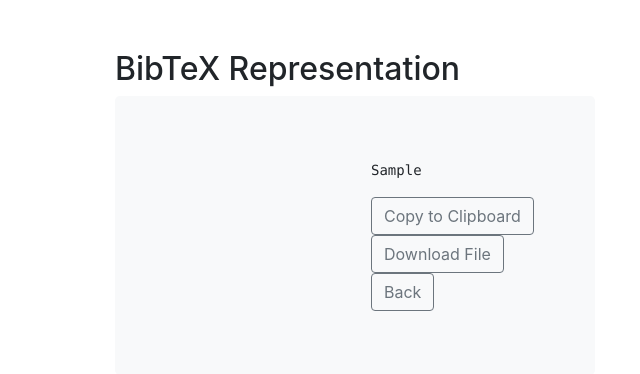
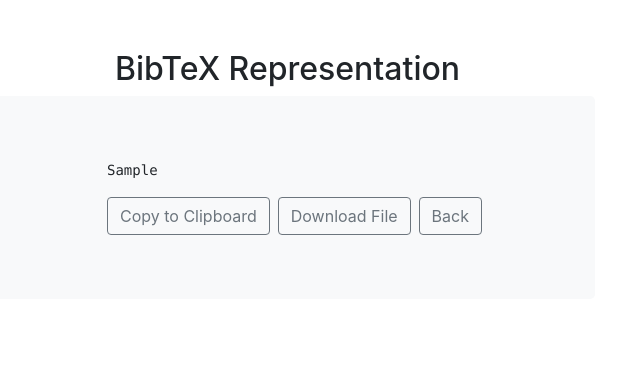
Before and after one commit to Eeritvan/ohtu-tiistai, a Flask app: template src/templates/bibtex.html in a window 1280 px wide. Shown: the part 56-430 px from the top of the page, without its empty margins (285-925 px from the left). Run offline with Flask 3, Linux system fonts and the light colour scheme; the template is opened without the code that fills it: most values are stand-ins (such as "Sample title", 1, 10 or a date in 2020); some libraries are stand-ins or nearby versions.

Commit message:
Add padding to buttons, arrange BibTeX page button horizontally, adjust BibTeX page content padding

```diff
--- a/src/static/layout.css
+++ b/src/static/layout.css
@@ -22,7 +22,7 @@ input {
 
 }
 #bibtexbox {
-  margin-left: 400px;
+  margin-left: 200px;
   margin-right: 400px;
-  padding-left: 20%;
+  padding-left: 15%;
 }
--- a/src/templates/bibtex.html
+++ b/src/templates/bibtex.html
@@ -6,13 +6,15 @@ BibTeX Representation
 <h2 id="pagetitle">BibTeX Representation</h2>
 <div class="jumbotron text-left bg-light" id="bibtexbox">
   <pre id="bibtex-content">{{ bibtex_entry }}</pre>
-  <button class="btn btn-outline-secondary" onclick="copyToClipboard()">Copy to Clipboard</button>
-  <form action="/download_bibtex/{{ reference_id }}" method="GET">
-    <button type="submit" class="btn btn-outline-secondary">Download File</button>
-  </form>
-  <form action="/" method="GET">
-    <button type="submit" class="btn btn-outline-secondary">Back</button>
-  </form>
+  <div class="d-flex">
+    <button class="btn btn-outline-secondary mr-2" onclick="copyToClipboard()">Copy to Clipboard</button>
+    <form action="/download_bibtex/{{ reference_id }}" method="GET" class="mr-2">
+      <button type="submit" class="btn btn-outline-secondary">Download File</button>
+    </form>
+    <form action="/" method="GET">
+      <button type="submit" class="btn btn-outline-secondary mr-2">Back</button>
+    </form>
+  </div>
 
   <script>
     function copyToClipboard() {
--- a/src/templates/index.html
+++ b/src/templates/index.html
@@ -108,13 +108,13 @@ Reference app
 
         </form>
         <form action="/export_bibtex/{{reference.id}}" method="GET">
-          <button type="submit" class="btn btn-light">Export BibTeX</button>
+          <button type="submit" class="btn btn-light mr-2">Export BibTeX</button>
         </form>
         <form action="/edit_reference/{{reference.id}}" method="GET">
-          <button type="submit" class="btn btn-light"> Edit </button>
+          <button type="submit" class="btn btn-light mr-2"> Edit </button>
         </form>
         <form action="/delete_reference/{{reference.id}}" method="POST">
-          <button type="submit" class="btn btn-light"> Delete </button>
+          <button type="submit" class="btn btn-light mr-2"> Delete </button>
         </form>
 
 
```
